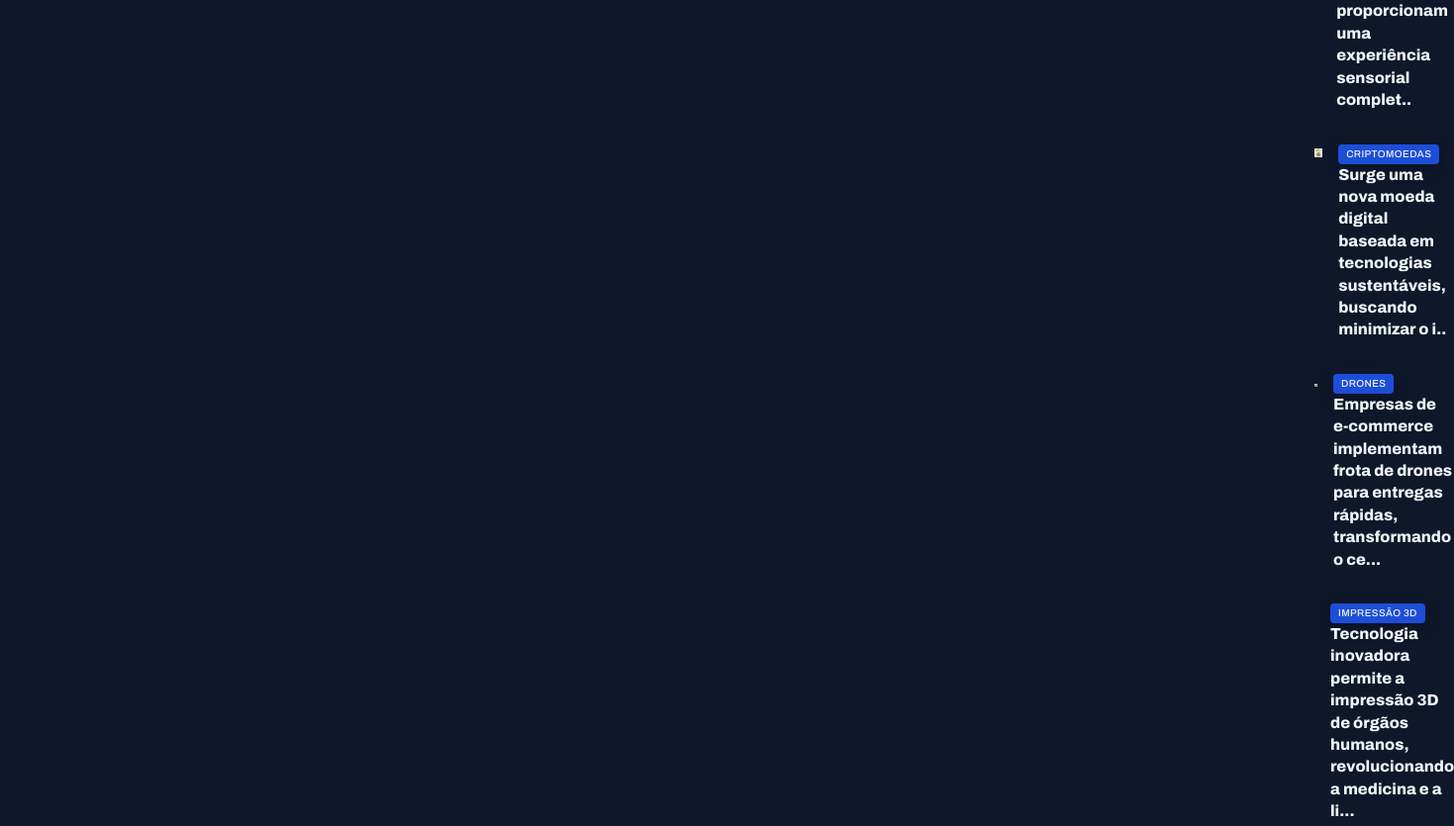
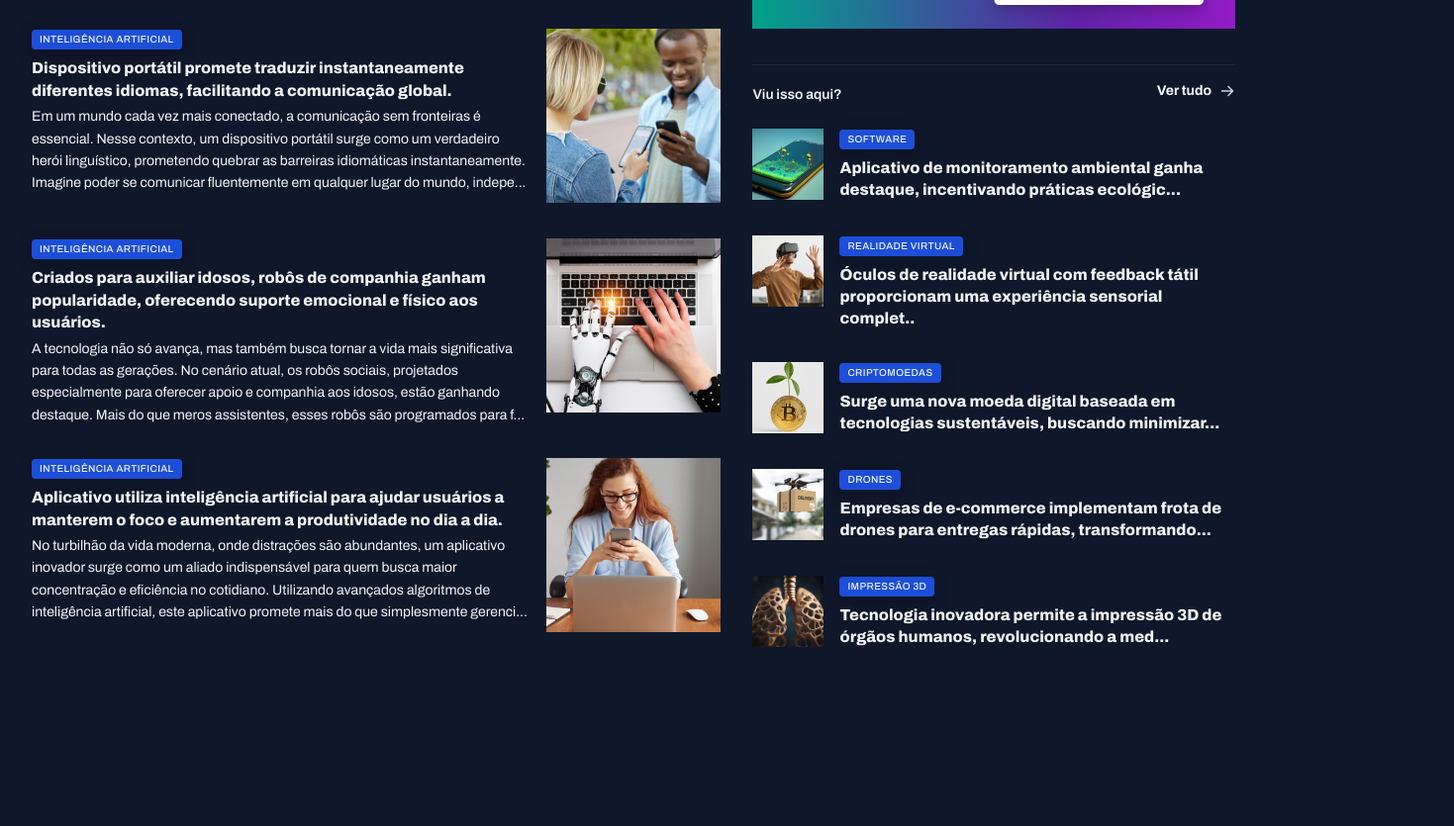
Before and after one commit to Augusto-Otavio/fullstack-projeto-portal-de-noticias, a plain HTML site: page index.html in a window 1280 px wide. Shown: the part 1289-2124 px from the top of the page at 99% size, 1469 px wide, since content can reach past the window. After the commit the page ends 1987 px from the top, so only its background shows below. Drawn offline with Linux system fonts and the light colour scheme.

Commit message:
styling the last cards

```diff
--- a/index.html
+++ b/index.html
@@ -22,18 +22,18 @@
       </div>
 
       <div>
-        <strong>Search</strong>
+        <strong>Pesquisar</strong>
         <img src="assets/icons/MagnifyingGlass.svg" alt="ícone de lupa para pesquisa">
       </div>
     </nav>
     <nav id="secondary" class="grid grid-flow-col">
-      <a href="#">Artificial Intelligence</a>
+      <a href="#">Inteligência Artificial</a>
       <a href="#">Blockchain</a>
-      <a href="#">Holograms</a>
+      <a href="#">Hologramas</a>
       <a href="#">Internet</a>
-      <a href="#">Wearables</a>
-      <a href="#">Augmented Reality</a>
-      <a href="#">Virtual Reality</a>
+      <a href="#">Vestíveis</a>
+      <a href="#">Realidade aumentada</a>
+      <a href="#">Realidade virtual</a>
     </nav>
   </header>
   <main class="grid container">
@@ -201,7 +201,7 @@
       </div>
     </section>
 
-    <div>
+    <aside>
       <div id="ads">
         <img src="assets/Ads.png" alt="">
       </div>
@@ -223,7 +223,7 @@
             <div>
               <span class="content-tag">Software</span>
               <h3 class="text-xl">
-                  Aplicativo de monitoramento ambiental ganha destaque, incentivando práticas ecológicas e prom...
+                  Aplicativo de monitoramento ambiental ganha destaque, incentivando práticas ecológic...
               </h3>
             </div>
           </article>
@@ -247,7 +247,7 @@
             <div>
               <span class="content-tag">Criptomoedas</span>
               <h3 class="text-xl">
-                  Surge uma nova moeda digital baseada em tecnologias sustentáveis, buscando minimizar o i..
+                  Surge uma nova moeda digital baseada em tecnologias sustentáveis, buscando minimizar...
               </h3>
             </div>
           </article>
@@ -259,7 +259,7 @@
             <div>
               <span class="content-tag">Drones</span>
               <h3 class="text-xl">
-                  Empresas de e-commerce implementam frota de drones para entregas rápidas, transformando o ce...
+                  Empresas de e-commerce implementam frota de drones para entregas rápidas, transformando...
               </h3>
             </div>
           </article>
@@ -271,13 +271,13 @@
             <div>
               <span class="content-tag">Impressão 3d</span>
               <h3 class="text-xl">
-                Tecnologia inovadora permite a impressão 3D de órgãos humanos, revolucionando a medicina e a li...
+                Tecnologia inovadora permite a impressão 3D de órgãos humanos, revolucionando a med...
               </h3>
             </div>
           </article>
         </div>
       </section>
-    </div>
+    </aside>
   </main>
 </body>
 </html>
--- a/styles/global.css
+++ b/styles/global.css
@@ -51,8 +51,11 @@ img {
 }
 
 main {
-  margin-top: 40px;
-  gap: 80px;
+  margin-block: 40px;
+  row-gap: 80px;
+  column-gap: 32px;
+
+  grid-template-columns: 2fr 1.4fr;
 
   grid-template-areas:
   "featured featured"
--- a/styles/sections.css
+++ b/styles/sections.css
@@ -61,7 +61,7 @@ section header {
 }
 
 #weekly {
-  /* grid-area: weekly; */
+  grid-area: weekly;
 
   &>div {
     grid-template-columns: repeat(4, 292px);
@@ -99,3 +99,20 @@ section header {
     margin-block: 8px 4px;
   }
 }
+
+aside {
+  grid-area: aside;
+}
+
+#more {
+  margin-top: 32px;
+
+  h3 {
+    margin-top: 8px;
+  }
+    img {
+    width: 72px;
+    aspect-ratio: 1/1;
+    object-fit: cover;
+  }
+}
```
